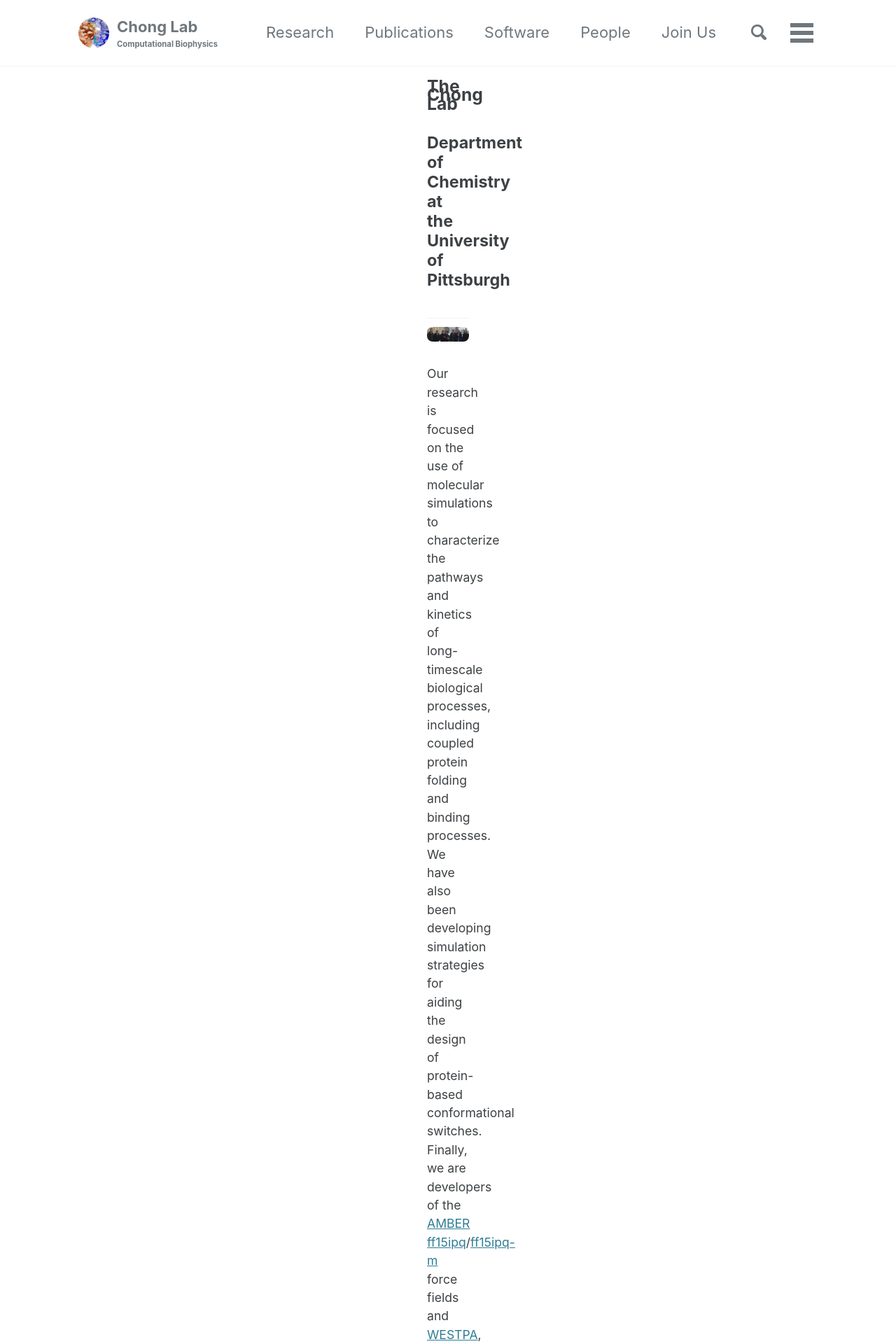
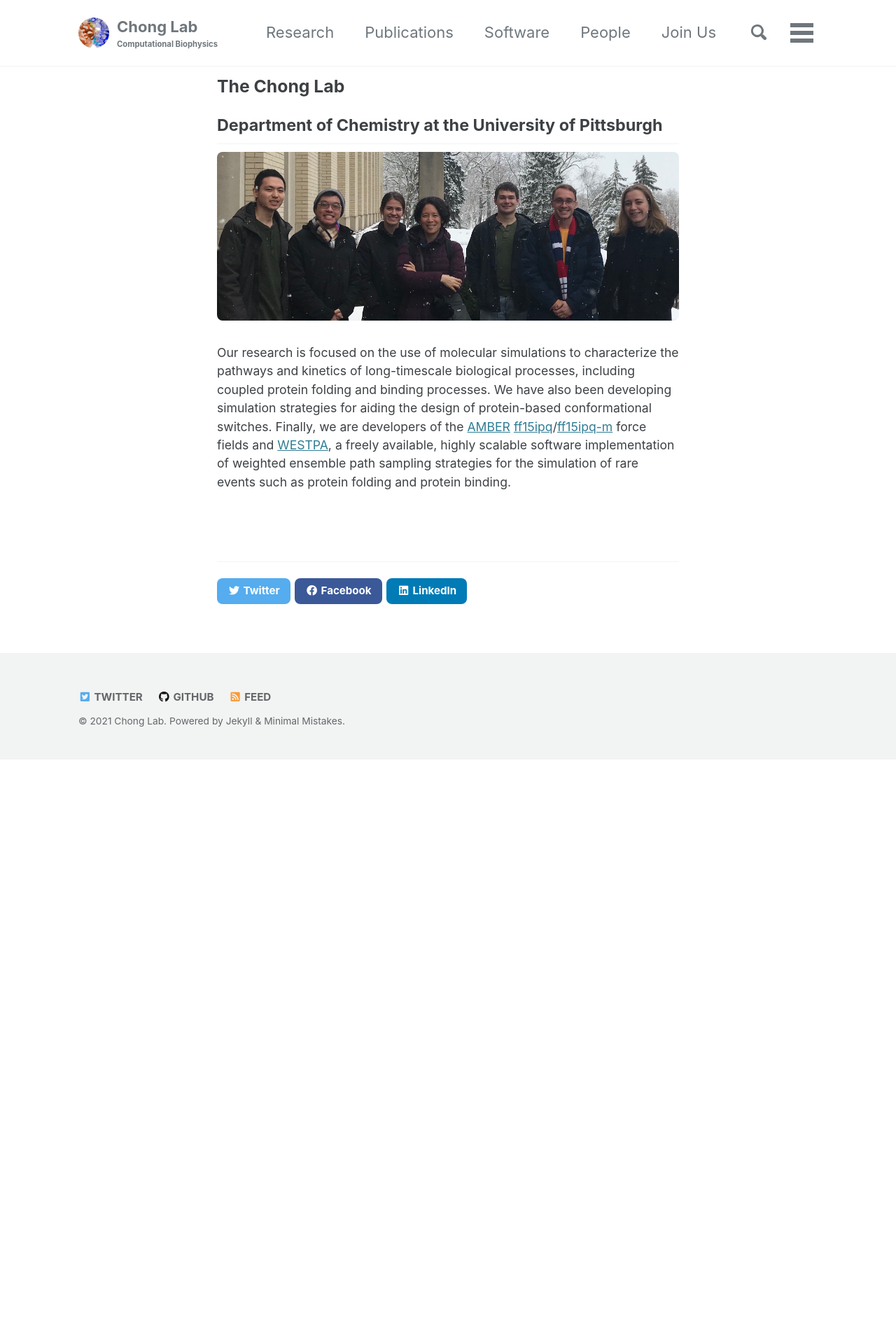
Before and after one commit to darianyang/darianyang.github.io, a Jekyll site: the page built from index.md, in a window 1280 px wide. Shown: the top 1920 px of the page at 70% size. Built offline with Jekyll 4.4.1, drawn with Linux system fonts in a browser that asks for light colours; cached includes are drawn as plain includes; after the commit the page ends 1085 px from its top, so only the background shows below that.

Commit message:
turned back off large and xlarge padding

```diff
--- a/_sass/minimal-mistakes/_page.scss
+++ b/_sass/minimal-mistakes/_page.scss
@@ -36,7 +36,7 @@ body {
 }
 
 .page {
-  @include breakpoint($large) {
+/*  @include breakpoint($large) {
     float: right;
     width: calc(100% - #{$right-sidebar-width});
     padding-right: $right-sidebar-width;
@@ -46,7 +46,7 @@ body {
     width: calc(100% - #{$right-sidebar-width});
     padding-right: $right-sidebar-width;
   }
-
+*/
   .page__inner-wrap {
     float: left;
     margin-top: 1em;
--- a/_sass/minimal-mistakes/_variables.scss
+++ b/_sass/minimal-mistakes/_variables.scss
@@ -140,7 +140,7 @@ $base0f: #ff5370 !default;
    Breakpoints
    ========================================================================== */
 
-$small: 500px !default; /* 600 default */
+$small: 500px !default; /* 600px default */
 $medium: 600px !default; /* 768px default */
 $medium-wide: 700px !default; /* 900px default */
 $large: 900px !default; /* 1024px default */
```
